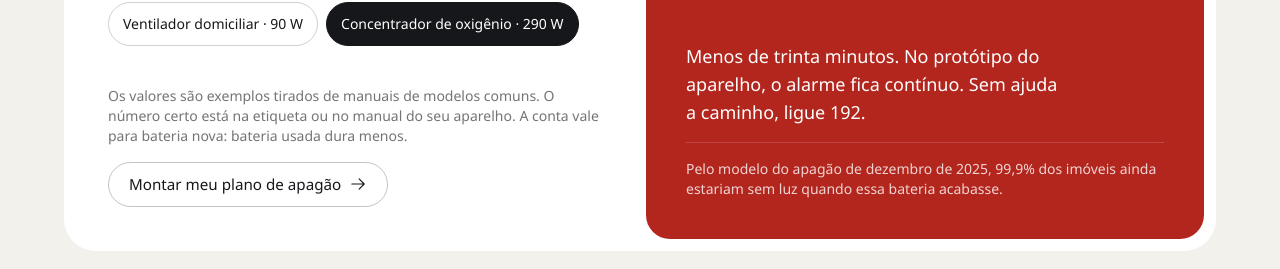
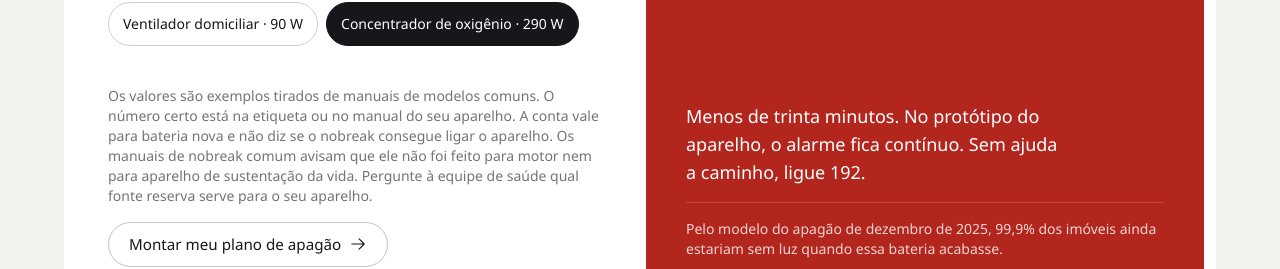
Before and after one commit to Vitor-Borin/GS-Folego-Web, a React (Vite) app: page / in a window 1280 px wide. Shown: the part 7229-7498 px from the top of the page. Built offline with nearby package versions, Linux system fonts and the light colour scheme; no server answers; a web font is replaced by a local one.

Commit message:
fix: aviso dos manuais de nobreak no simulador e painel do plano sem grudar na tela

```diff
--- a/src/data/conteudo.js
+++ b/src/data/conteudo.js
@@ -75,7 +75,7 @@ export const simulador = {
   linhas: ["Quanto tempo a sua", "bateria aguenta?"],
   texto: "É a mesma fórmula que roda no aparelho, no programa em Python e no relatório de Matemática.",
   nota: "Os valores são exemplos tirados de manuais de modelos comuns. O número certo está na etiqueta ou no manual do seu aparelho.",
-  limite: "A conta vale para bateria nova: bateria usada dura menos.",
+  limite: "A conta vale para bateria nova e não diz se o nobreak consegue ligar o aparelho. Os manuais de nobreak comum avisam que ele não foi feito para motor nem para aparelho de sustentação da vida. Pergunte à equipe de saúde qual fonte reserva serve para o seu aparelho.",
   tipo: "Bateria de chumbo rende menos quanto mais potência o aparelho puxa, e a conta desconta isso. Bateria de lítio quase não perde.",
   mensagens: {
     reserva: "Duas horas ou mais na conta. Combine a ajuda mesmo assim: é uma estimativa.",
--- a/src/pages/PlanoPage.jsx
+++ b/src/pages/PlanoPage.jsx
@@ -38,7 +38,7 @@ const PlanoPage = () => {
       </div>
 
       <div className="grid gap-4 lg:grid-cols-[minmax(0,24rem)_minmax(0,1fr)] lg:items-start print:block">
-        <section className="folha grid gap-8 md:p-8 lg:top-28 lg:tela-alta:sticky print:hidden">
+        <section className="folha grid gap-8 md:p-8 print:hidden">
           <div className="grid gap-8">
             <h2 className="subtitulo text-2xl">1. A sua bateria</h2>
             <ControleDeslizante
```
